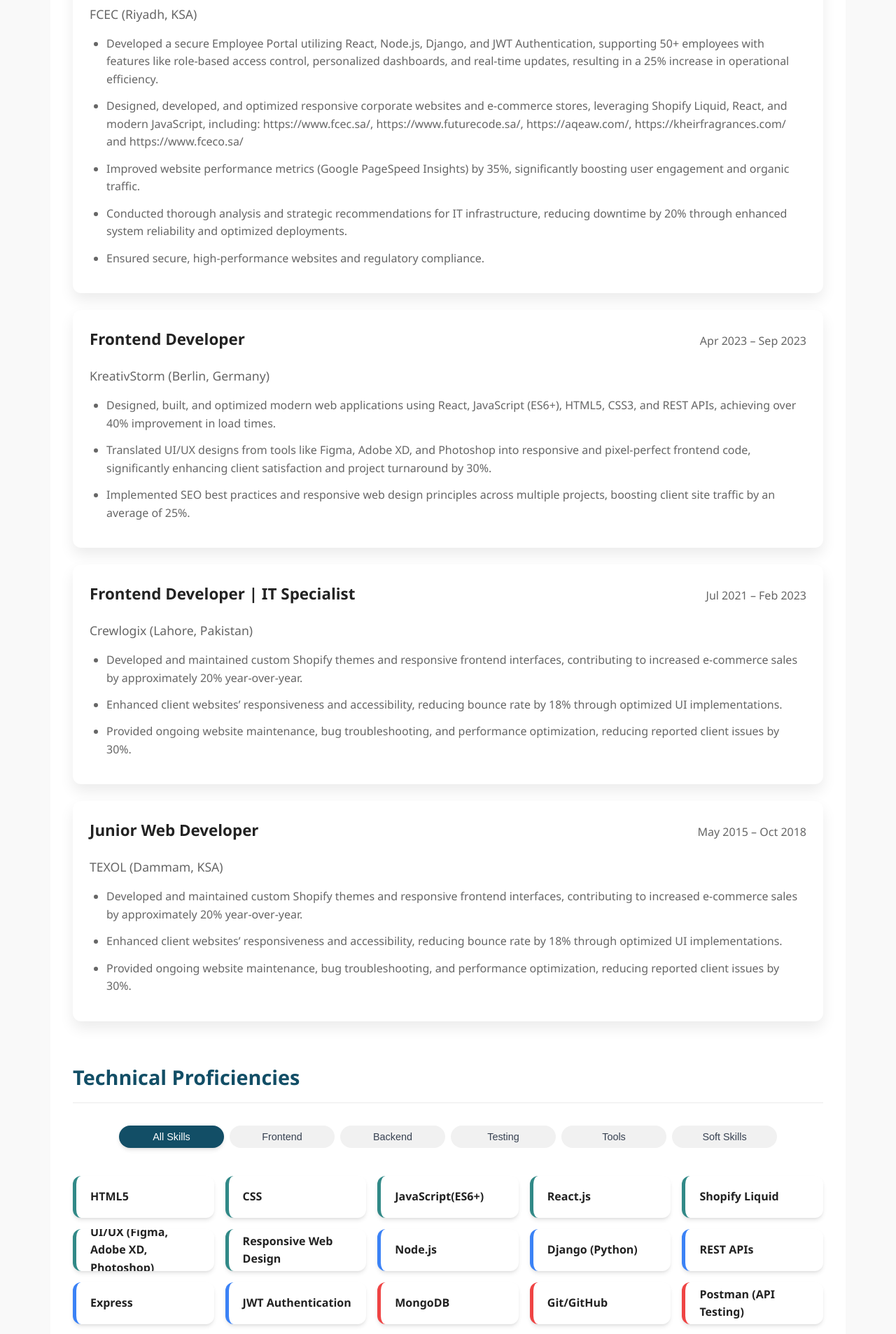
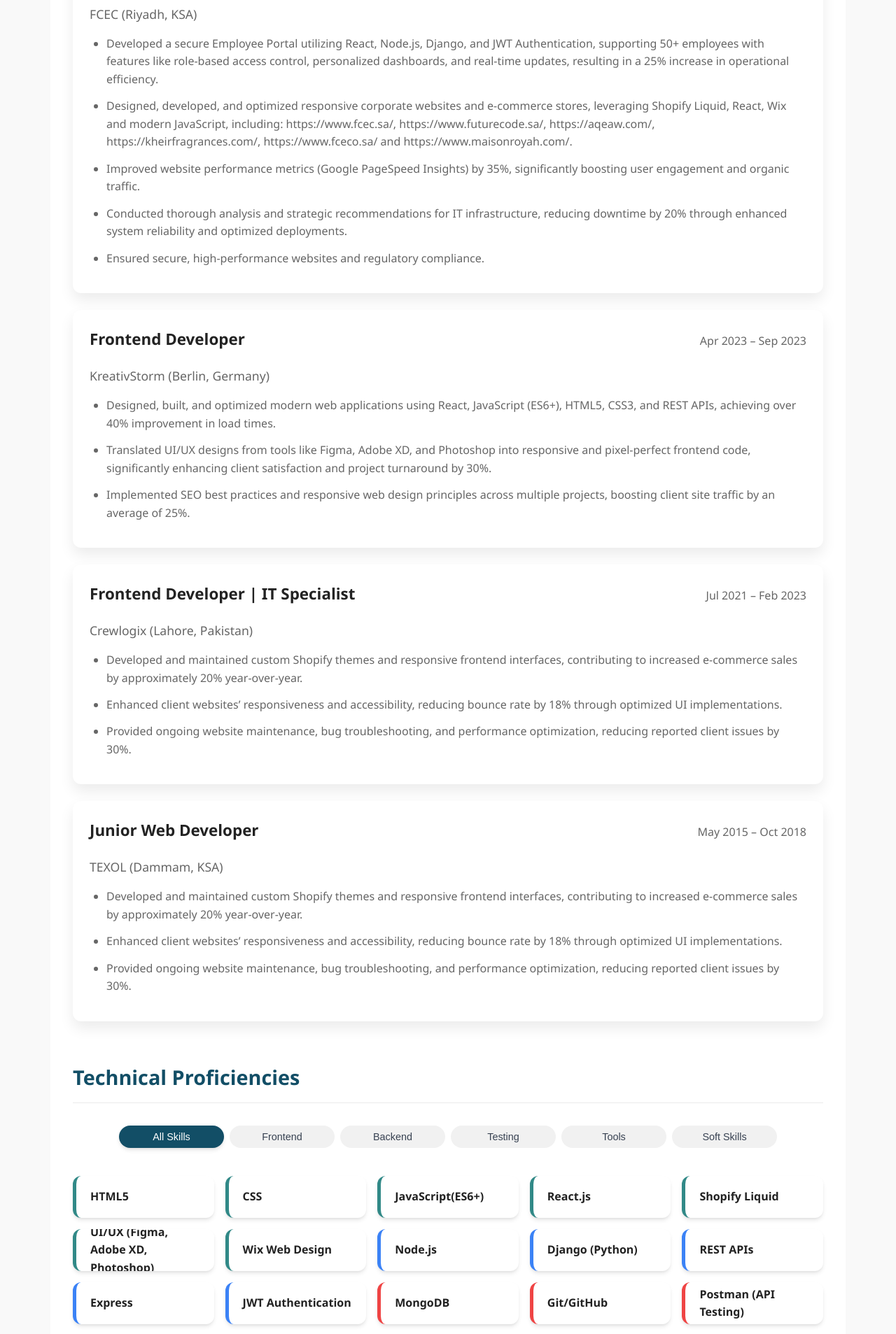
Before and after one commit to irfan3434/irfanishtiaq.dev, a React (Create React App) app: page /resume in a window 1280 px wide. Shown: the part 580-2487 px from the top of the page at 70% size. Built offline with nearby package versions, Linux system fonts and the light colour scheme.

Commit message:
addition of a new skill

```diff
--- a/src/pages/About.js
+++ b/src/pages/About.js
@@ -150,7 +150,7 @@
     { name: "MongoDB", level: 85 },
     { name: "Shopify Liquid", level: 90 },
     { name: "UI/UX Design", level: 80 },
-    { name: "Responsive Design", level: 95 },
+    { name: "Wix Web Design", level: 95 },
     { name: "Git/GitHub", level: 85 },
     { name: "REST APIs", level: 80 },
     { name: "Express", level: 85 },
@@ -228,7 +228,7 @@
                       <p className="job-company"><Globe size={16} /> FCEC (Riyadh, KSA)</p>
                       <ul>
                         <li>Developed a secure Employee Portal utilizing React, Node.js, Django, and JWT Authentication, supporting 50+ employees with features like role-based access control, personalized dashboards, and real-time updates, resulting in a 25% increase in operational efficiency.</li>
-                        <li>Designed, developed, and optimized responsive corporate websites and e-commerce stores, leveraging Shopify Liquid, React, and modern JavaScript, including: https://www.fcec.sa/, https://www.futurecode.sa/, https://aqeaw.com/, https://kheirfragrances.com/ and https://www.fceco.sa/.</li>
+                        <li>Designed, developed, and optimized responsive corporate websites and e-commerce stores, leveraging Shopify Liquid, React, Wix and modern JavaScript, including: https://www.fcec.sa/, https://www.futurecode.sa/, https://aqeaw.com/, https://kheirfragrances.com/,  https://www.fceco.sa/ and https://www.maisonroyah.com/.</li>
                         <li>Improved website performance metrics (Google PageSpeed Insights) by 35%, significantly boosting user engagement and organic traffic.</li>
                         <li>Conducted thorough analysis and strategic recommendations for IT infrastructure, reducing downtime by 20% through enhanced system reliability and optimized deployments.</li>
                         <li>Ensured secure, high-performance websites and regulatory compliance.</li>
--- a/src/pages/Home.js
+++ b/src/pages/Home.js
@@ -75,7 +75,7 @@
     { name: 'MongoDB', category: 'database' },
     { name: 'JSON', category: 'database' },
     { name: 'UI/UX Design', category: 'design' },
-    { name: 'Responsive Design', category: 'design' },
+    { name: 'Wix Web Design', category: 'design' },
     { name: 'Git/GitHub', category: 'tool' },
     { name: 'Postman (API)', category: 'tool' },
 
--- a/src/pages/Resume.js
+++ b/src/pages/Resume.js
@@ -13,7 +13,7 @@
     { name: 'React.js', category: 'frontend' },
     { name: 'Shopify Liquid', category: 'frontend' },
     { name: 'UI/UX (Figma, Adobe XD, Photoshop)', category: 'frontend' },
-    { name: 'Responsive Web Design', category: 'frontend' },
+    { name: 'Wix Web Design', category: 'frontend' },
     { name: 'Node.js', category: 'backend' },
     { name: 'Django (Python)', category: 'backend' },
     { name: 'REST APIs', category: 'backend' },
@@ -144,7 +144,7 @@
         <div className="company-name">FCEC (Riyadh, KSA)</div>
         <ul className="job-responsibilities">
           <li>Developed a secure Employee Portal utilizing React, Node.js, Django, and JWT Authentication, supporting 50+ employees with features like role-based access control, personalized dashboards, and real-time updates, resulting in a 25% increase in operational efficiency.</li>
-          <li>Designed, developed, and optimized responsive corporate websites and e-commerce stores, leveraging Shopify Liquid, React, and modern JavaScript, including: https://www.fcec.sa/, https://www.futurecode.sa/, https://aqeaw.com/, https://kheirfragrances.com/ and https://www.fceco.sa/ </li>
+          <li>Designed, developed, and optimized responsive corporate websites and e-commerce stores, leveraging Shopify Liquid, React, Wix and modern JavaScript, including: https://www.fcec.sa/, https://www.futurecode.sa/, https://aqeaw.com/, https://kheirfragrances.com/, https://www.fceco.sa/ and https://www.maisonroyah.com/. </li>
           <li>Improved website performance metrics (Google PageSpeed Insights) by 35%, significantly boosting user engagement and organic traffic.</li>
           <li>Conducted thorough analysis and strategic recommendations for IT infrastructure, reducing downtime by 20% through enhanced system reliability and optimized deployments.</li>
           <li>Ensured secure, high-performance websites and regulatory compliance.</li>
```
